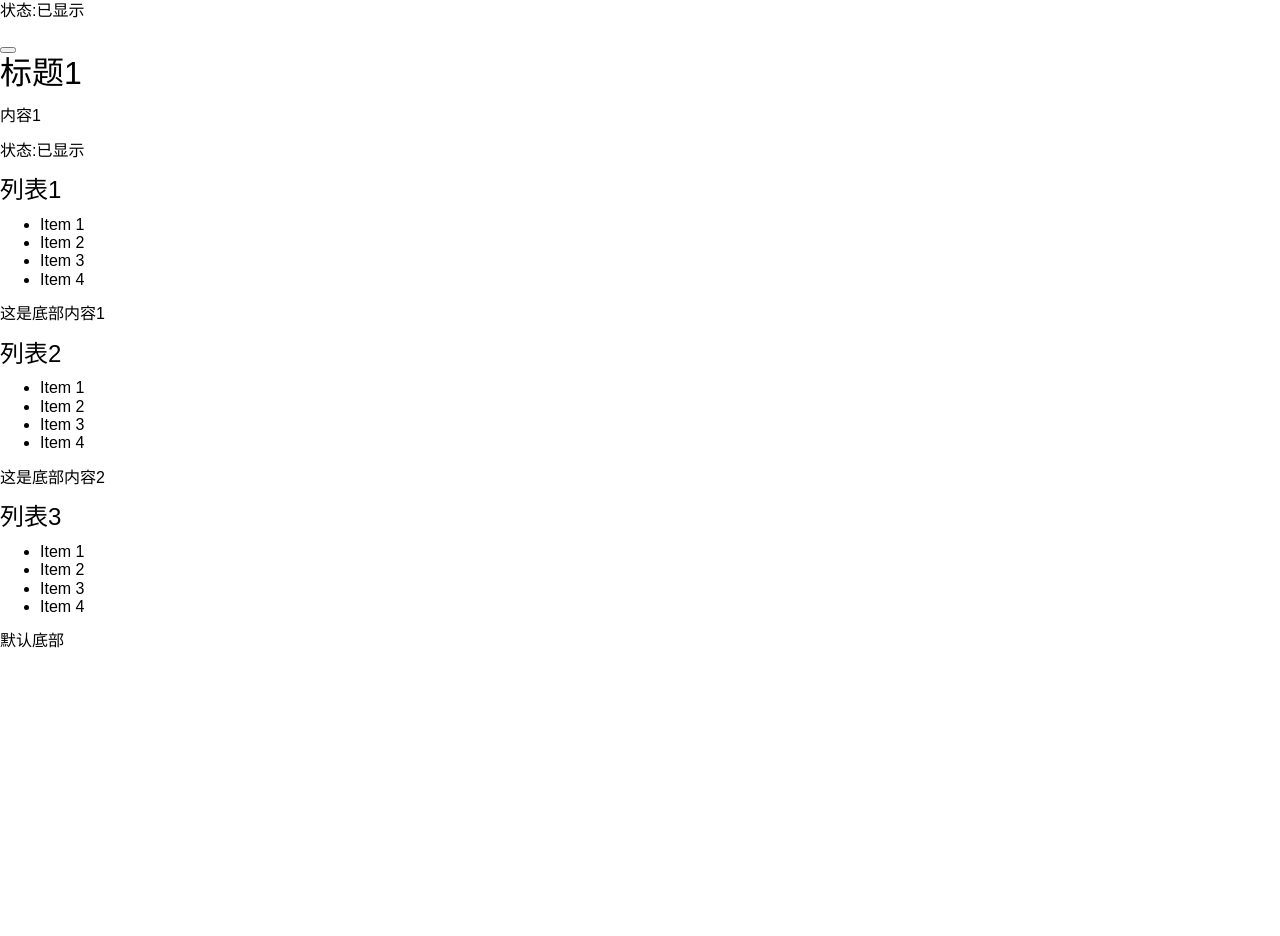
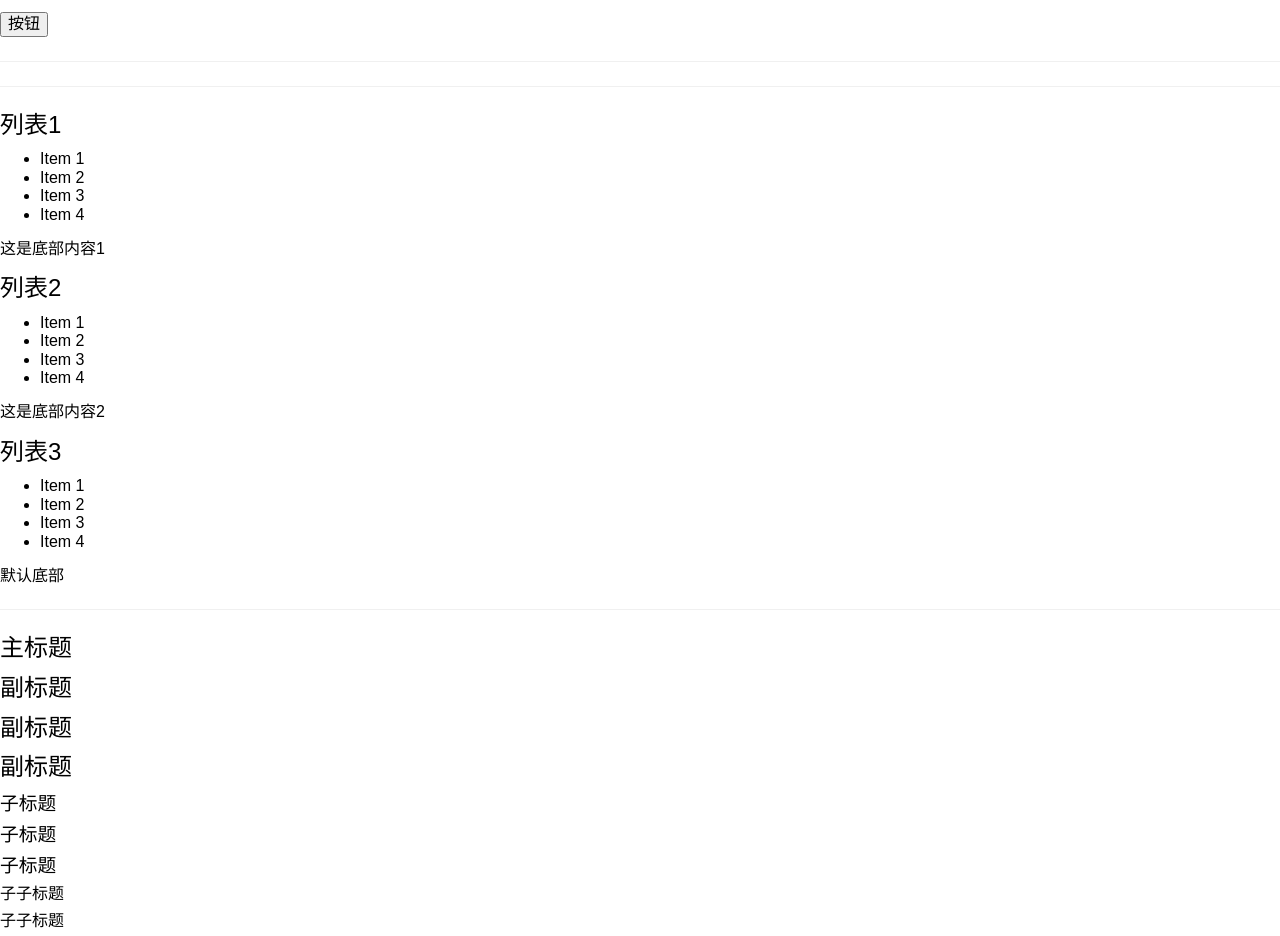
Before and after one commit to Daisyiio/react-demo, a React (Vite) app in the folder react-demo/: page / in a window 1280 px wide. Shown: the part 1845-2781 px from the top of the page. Before the commit the page ends 2496 px from the top, so only its background shows below. Built offline with nearby package versions, Linux system fonts and the light colour scheme.

Commit message:
关于组件通讯  Context

```diff
--- a/react-demo/src/App.tsx
+++ b/react-demo/src/App.tsx
@@ -3,8 +3,9 @@ import "./App.scss";
 import Mustache from "@/components/Mustache";
 import { UseState, UseState2, UseState3 } from "@/components/UseState";
 import { UseReducer1, UserReducer2 } from "@/components/useReducer";
-import {PropAndSlot} from '@/components/PropAndSlot/Prop'
-import {Slot} from '@/components/PropAndSlot/Slot'
+import { PropAndSlot } from "@/components/PropAndSlot/Prop";
+import { Slot } from "@/components/PropAndSlot/Slot";
+import { PageContext } from "@/components/PropAndSlot/Context";
 function App() {
   return (
     <>
@@ -17,6 +18,7 @@ function App() {
         <UserReducer2></UserReducer2>
         <PropAndSlot></PropAndSlot>
         <Slot></Slot>
+        <PageContext></PageContext>
       </div>
     </>
   );
--- a/react-demo/src/components/PropAndSlot/Article.tsx
+++ b/react-demo/src/components/PropAndSlot/Article.tsx
@@ -1,8 +1,20 @@
-function Detail({ articleDetail }: articleDetailType) {
+import { useState } from "react";
+
+function Detail({ articleDetail, handleClickButtonParents }: any) {
+  const [status, setStatus] = useState(false);
+  const handleClickButton = function () {
+    setStatus(!status);
+    handleClickButtonParents(status);
+  };
   return (
     <>
-      <p>{articleDetail.content}</p>
-      <p>状态:{articleDetail.active ? "已显示" : "已隐藏"}</p>
+      <button onClick={handleClickButton}>按钮</button>
+      <p style={{ display: status ? "block" : "none" }}>
+        {articleDetail.content}
+      </p>
+      <p style={{ display: status ? "block" : "none" }}>
+        状态:{articleDetail.active ? "已显示" : "已隐藏"}
+      </p>
     </>
   );
 }
@@ -13,19 +25,24 @@ type ArticleProps = {
     active: boolean;
   };
 };
-type articleDetailType = {
-  articleDetail: {
-    content: string;
-    active: boolean;
-  };
-};
+// type articleDetailType = {
+//   articleDetail: {
+//     content: string;
+//     active: boolean;
+//   };
+// };
 function Article({ title, articleDetail }: ArticleProps) {
-  const handleClickButton = function () {};
+  function ButtonSwitch(status: boolean) {
+    console.log(status);
+  }
+
   return (
     <>
-      <button onClick={handleClickButton}></button>
       <h1>{title}</h1>
-      <Detail articleDetail={articleDetail}></Detail>
+      <Detail
+        articleDetail={articleDetail}
+        handleClickButtonParents={ButtonSwitch}
+      ></Detail>
     </>
   );
 }
--- /dev/null
+++ b/react-demo/src/components/PropAndSlot/Context.tsx
@@ -0,0 +1,103 @@
+import { createContext, useContext } from "react";
+// function Section({ children }: any) {
+//   return <section className="section">{children}</section>;
+// }
+// function Heading({ level, children }: any) {
+//   switch (level) {
+//     case 1:
+//       return <h1>{children}</h1>;
+//     case 2:
+//       return <h2>{children}</h2>;
+//     case 3:
+//       return <h3>{children}</h3>;
+//     case 4:
+//       return <h4>{children}</h4>;
+//     case 5:
+//       return <h5>{children}</h5>;
+//     case 6:
+//       return <h6>{children}</h6>;
+//     default:
+//       throw Error("未知的 level：" + level);
+//   }
+// }
+// function PageContext() {
+
+//     return (
+//         <Section>
+//       <Heading level={1}>主标题</Heading>
+//       <Section>
+//         <Heading level={2}>副标题</Heading>
+//         <Heading level={2}>副标题</Heading>
+//         <Heading level={2}>副标题</Heading>
+//         <Section>
+//           <Heading level={3}>子标题</Heading>
+//           <Heading level={3}>子标题</Heading>
+//           <Heading level={3}>子标题</Heading>
+//           <Section>
+//             <Heading level={4}>子子标题</Heading>
+//             <Heading level={4}>子子标题</Heading>
+//             <Heading level={4}>子子标题</Heading>
+//           </Section>
+//         </Section>
+//       </Section>
+//     </Section>
+//   );
+// }
+
+const LevelContext = createContext(0);
+
+function Section({ children }: any) {
+  const level = useContext(LevelContext);
+  return (
+    <section className="section">
+      <LevelContext.Provider value={level + 1}>
+        {children}
+      </LevelContext.Provider>
+    </section>
+  );
+}
+function Heading({ children }: any) {
+  const level = useContext(LevelContext);
+
+  switch (level) {
+    case 1:
+      return <h1>{children}</h1>;
+    case 2:
+      return <h2>{children}</h2>;
+    case 3:
+      return <h3>{children}</h3>;
+    case 4:
+      return <h4>{children}</h4>;
+    case 5:
+      return <h5>{children}</h5>;
+    case 6:
+      return <h6>{children}</h6>;
+    default:
+      throw Error("未知的 level：" + level);
+  }
+}
+
+function PageContext() {
+  return (
+    <Section>
+      <Heading>主标题</Heading>
+      <Section>
+        <Heading>副标题</Heading>
+        <Heading>副标题</Heading>
+        <Heading>副标题</Heading>
+        <Section>
+          <Heading>子标题</Heading>
+          <Heading>子标题</Heading>
+          <Heading>子标题</Heading>
+          <Section>
+            <Heading>子子标题</Heading>
+            <Heading>子子标题</Heading>
+            <Heading>子子标题</Heading>
+          </Section>
+        </Section>
+      </Section>
+    </Section>
+  );
+}
+
+export { PageContext };
--- a/react-demo/src/components/PropAndSlot/Prop.tsx
+++ b/react-demo/src/components/PropAndSlot/Prop.tsx
@@ -1,4 +1,6 @@
 import { Article } from "./Article";
+import { Divider } from "antd";
+
 function PropAndSlot() {
   const articleData = [
     {
@@ -25,9 +27,13 @@ function PropAndSlot() {
   ];
   return (
     <>
-    {articleData.map(item=>{
-        return <Article title={item.title}  articleDetail={item.details}></Article>
-    })}
+      <Divider />
+      {articleData.map((item) => {
+        return (
+          <Article title={item.title} articleDetail={item.details}></Article>
+        );
+      })}
+      <Divider />
     </>
   );
 }
--- a/react-demo/src/components/PropAndSlot/Slot.tsx
+++ b/react-demo/src/components/PropAndSlot/Slot.tsx
@@ -1,4 +1,5 @@
 import { ReactNode } from "react";
+import { Divider } from "antd";
 
 type ListProps = {
   title: string;
@@ -19,6 +20,7 @@ function List({ children, title, footer = <div>默认底部</div> }: ListProps)
 function Slot() {
   return (
     <>
+      <Divider />
       <List title="列表1" footer={<p>这是底部内容1</p>}>
         <li>Item 1</li>
         <li>Item 2</li>
@@ -37,6 +39,8 @@ function Slot() {
         <li>Item 3</li>
         <li>Item 4</li>
       </List>
+
+      <Divider />
     </>
   );
 }
```
